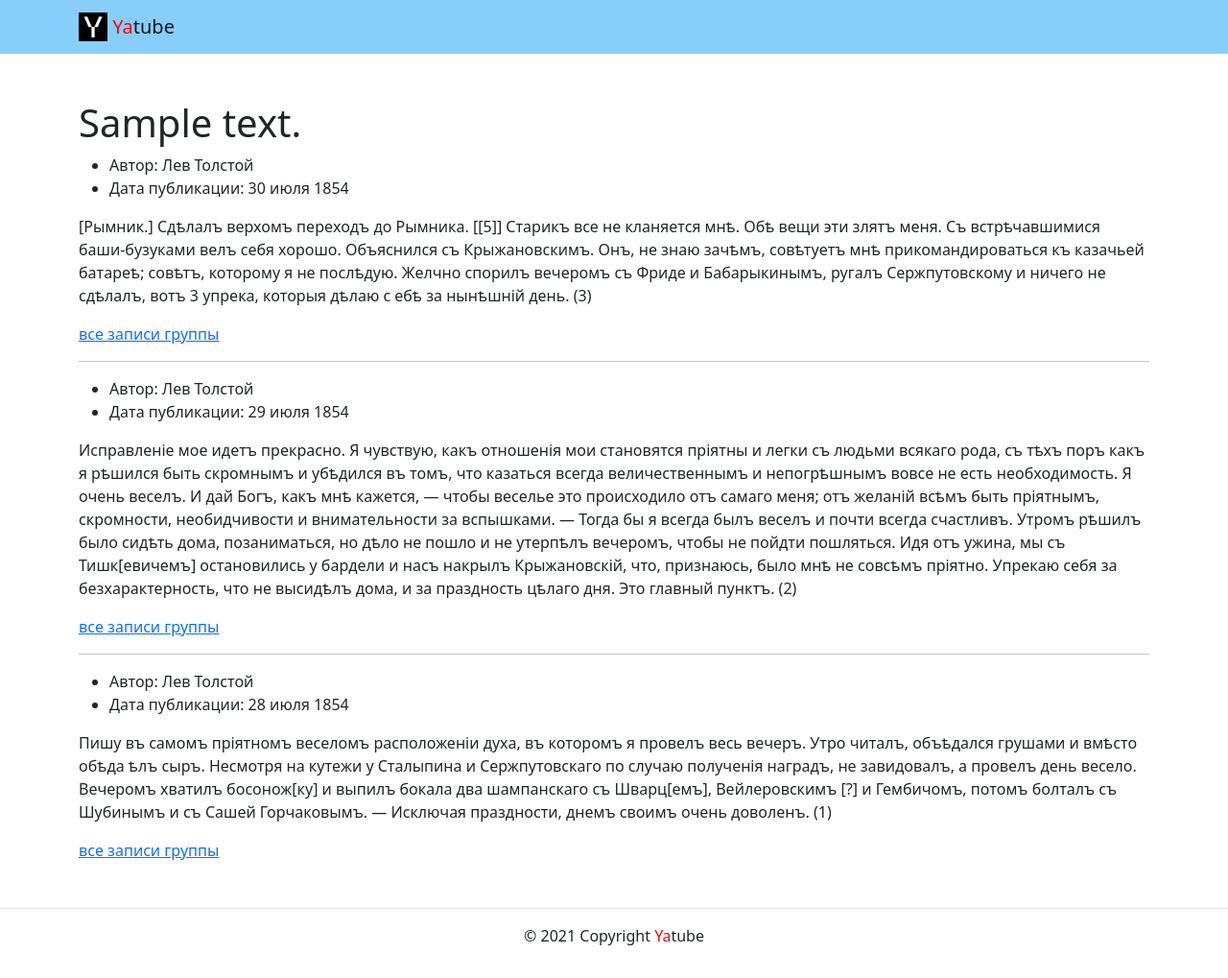
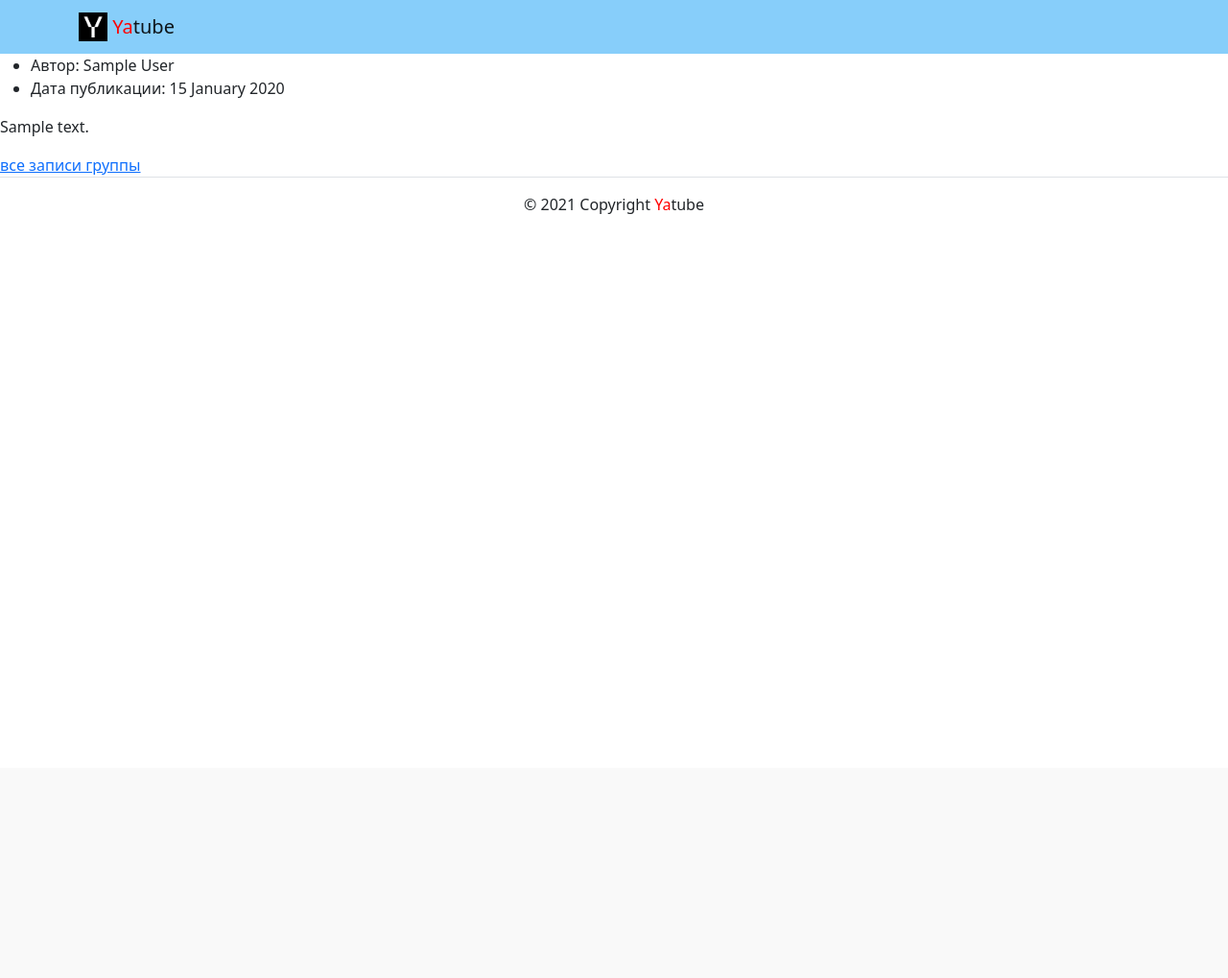
Before and after one commit to mnavicki20/yatube_project_, a Django app: template yatube/templates/posts/index.html in a window 1280 px wide. Shown: the whole page at 96% size. After the commit the page ends 223 px from the top, so only its background shows below. Run offline with Django 3.2, Linux system fonts and the light colour scheme; tables that the repository leaves empty hold one stand-in row (values such as "Sample post"); the template is opened without the code that fills it: values that come from a table or form of the project are taken from there, most other values are stand-ins (such as "Sample title", 1, 10 or a date in 2020); parts of the project's set-up code (start-up, migrations or seed data) failed here and were passed over; some libraries are stand-ins or nearby versions.

Commit message:
Вывод выборки из 10 объектов с сортировкой по дате модели Postиз на главную страницу

```diff
--- a/yatube/templates/posts/index.html
+++ b/yatube/templates/posts/index.html
@@ -5,72 +5,19 @@
 {% endblock %}
 
 {% block content %}
-<main>
-  <div class="container py-5">
-    <h1>{{ text }}</h1>
-    <article>
+  <main>
+    {% for post in posts %}
       <ul>
         <li>
-          Автор: Лев Толстой
+          Автор: {{ post.author.get_full_name }}
         </li>
         <li>
-          Дата публикации: 30 июля 1854
+        Дата публикации: {{ post.pub_date|date:"d E Y" }}
         </li>
       </ul>
-      <p>
-        [Рымник.] Сдѣлалъ верхомъ переходъ до Рымника. [[5]] Старикъ все не кланяется мнѣ.
-        Обѣ вещи эти злятъ меня. Съ встрѣчавшимися баши-бузуками велъ себя хорошо.
-        Объяснился съ Крыжановскимъ. Онъ, не знаю зачѣмъ, совѣтуетъ мнѣ прикомандироваться
-        къ казачьей батареѣ; совѣтъ, которому я не послѣдую. Желчно спорилъ вечеромъ съ Фриде
-        и Бабарыкинымъ, ругалъ Сержпутовскому и ничего не сдѣлалъ, вотъ 3 упрека, которыя дѣлаю с
-        ебѣ за нынѣшній день. (3)
-      </p>
-      <a href="group_list.html">все записи группы</a>
-    </article>
-    <hr>
-    <article>
-      <ul>
-        <li>
-          Автор: Лев Толстой
-        </li>
-        <li>
-          Дата публикации: 29 июля 1854
-        </li>
-      </ul>
-        <p>
-          Исправленіе мое идетъ прекрасно. Я чувствую, какъ отношенія мои становятся пріятны и легки
-          съ людьми всякаго рода, съ тѣхъ поръ какъ я рѣшился быть скромнымъ и убѣдился въ томъ,
-          что казаться всегда величественнымъ и непогрѣшнымъ вовсе не есть необходимость. Я очень
-          веселъ. И дай Богъ, какъ мнѣ кажется, — чтобы веселье это происходило отъ самаго меня;
-          отъ желаній всѣмъ быть пріятнымъ, скромности, необидчивости и внимательности за вспышками.
-          — Тогда бы я всегда былъ веселъ и почти всегда счастливъ.
-          Утромъ рѣшилъ было сидѣть дома, позаниматься, но дѣло не пошло и не утерпѣлъ вечеромъ,
-          чтобы не пойдти пошляться. Идя отъ ужина, мы съ Тишк[евичемъ] остановились у бардели и насъ
-          накрылъ Крыжановскій, что, признаюсь, было мнѣ не совсѣмъ пріятно. Упрекаю себя за
-          безхарактерность, что не высидѣлъ дома, и зa праздность цѣлаго дня. Это главный пунктъ. (2)
-        </p>
-        <a href="group_list.html">все записи группы</a>
-    </article>
-    <hr>
-    <article>
-      <ul>
-        <li>
-          Автор: Лев Толстой
-        </li>
-        <li>
-          Дата публикации: 28 июля 1854
-        </li>
-      </ul>
-      <p>
-        Пишу въ самомъ пріятномъ веселомъ расположеніи духа, въ которомъ я провелъ весь вечеръ.
-        Утро читалъ, объѣдался грушами и вмѣсто обѣда ѣлъ сыръ. Несмотря на кутежи у Сталыпина и
-        Сержпутовскаго по случаю полученія наградъ, не завидовалъ, а провелъ день весело. Вечеромъ
-        хватилъ босонож[ку] и выпилъ бокала два шампанскаго съ Шварц[емъ], Вейлеровскимъ [?] и
-        Гембичомъ, потомъ болталъ съ Шубинымъ и съ Сашей Горчаковымъ. — Исключая праздности,
-        днемъ своимъ очень доволенъ. (1)
-      </p>
-      <a href="group_list.html">все записи группы</a>
-    </article>
-  </div>
+      <p>{{ post.text }}</p>
+      <a href="">все записи группы</a>
+      {% if not forloop.last %}<hr>{% endif %}
+    {% endfor %}
 </main>
 {% endblock %}
```
Also changed, not shown: yatube/posts/views.py (+3 -6 lines).
